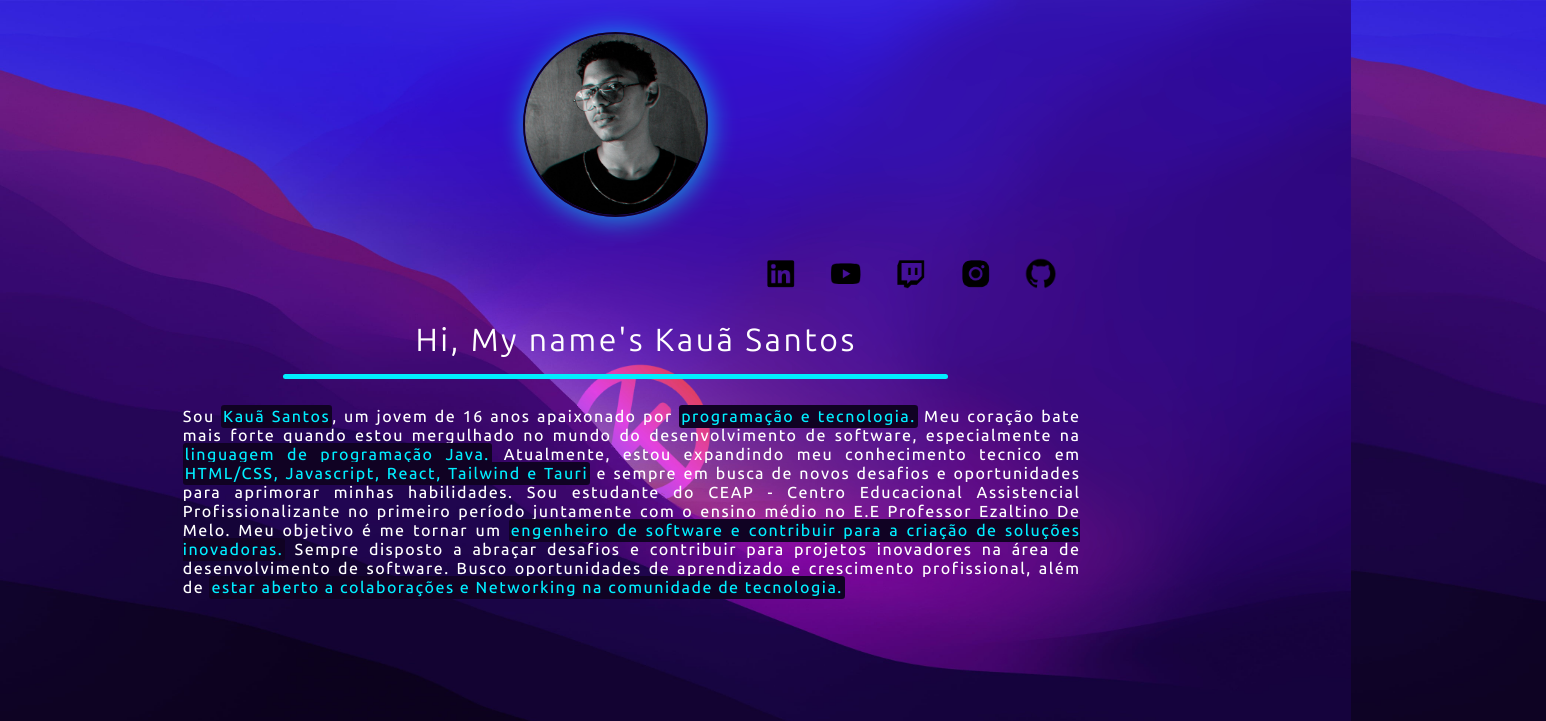
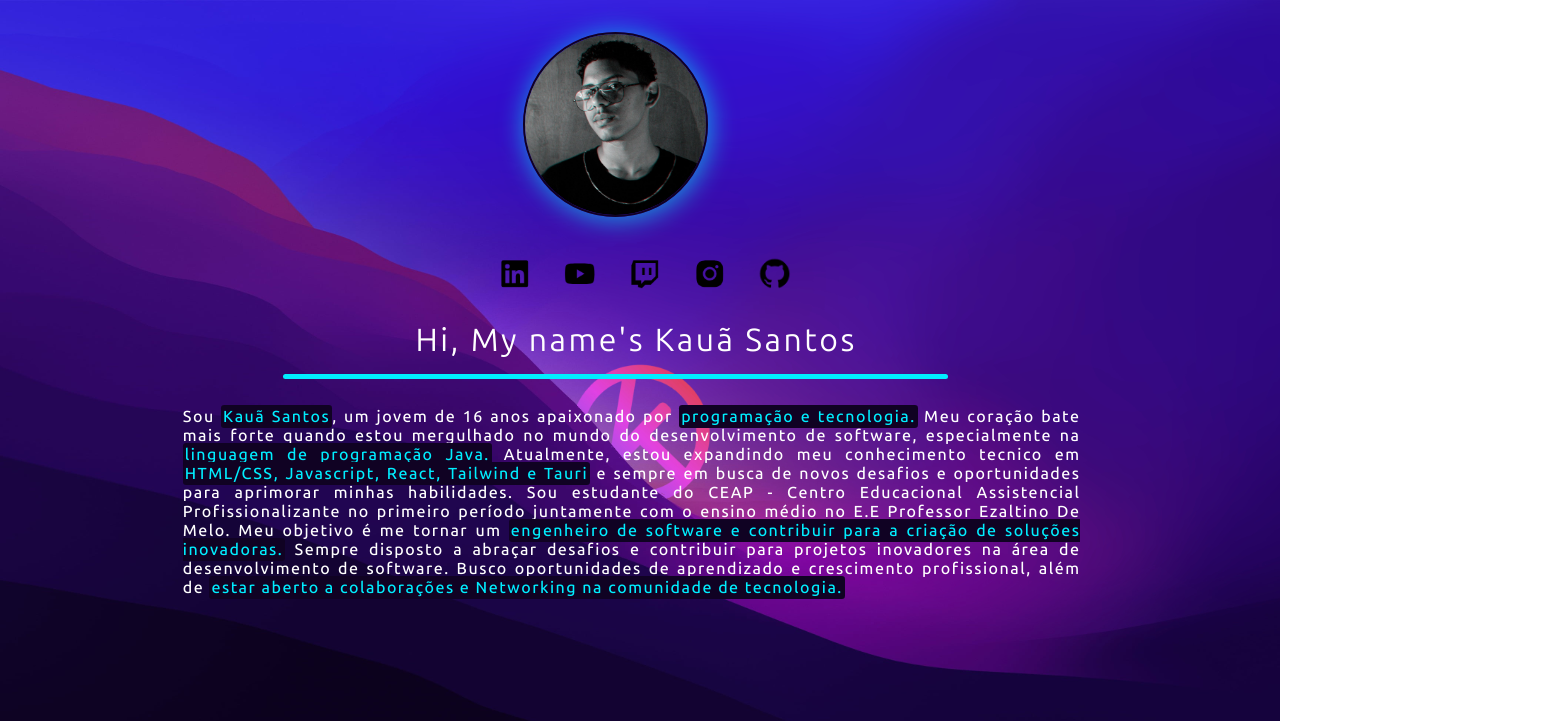
Before and after one commit to KauahsSantos/About-Me, a website: page home/index.html in a window 1280 px wide. Shown: the top 721 px of the page, 1546 px wide, since content can reach past the window. Drawn offline with nearby package versions, Linux system fonts and the light colour scheme.

Commit message:
Update style.css

```diff
--- a/home/style.css
+++ b/home/style.css
@@ -53,7 +53,7 @@ body{
 
                 & .socials{
                     text-align: center;
-                    padding: 35px 60%;
+                    padding: 35px 40%;
                     width: 250px;
                     height: 100px;
                     display: flex;
```
